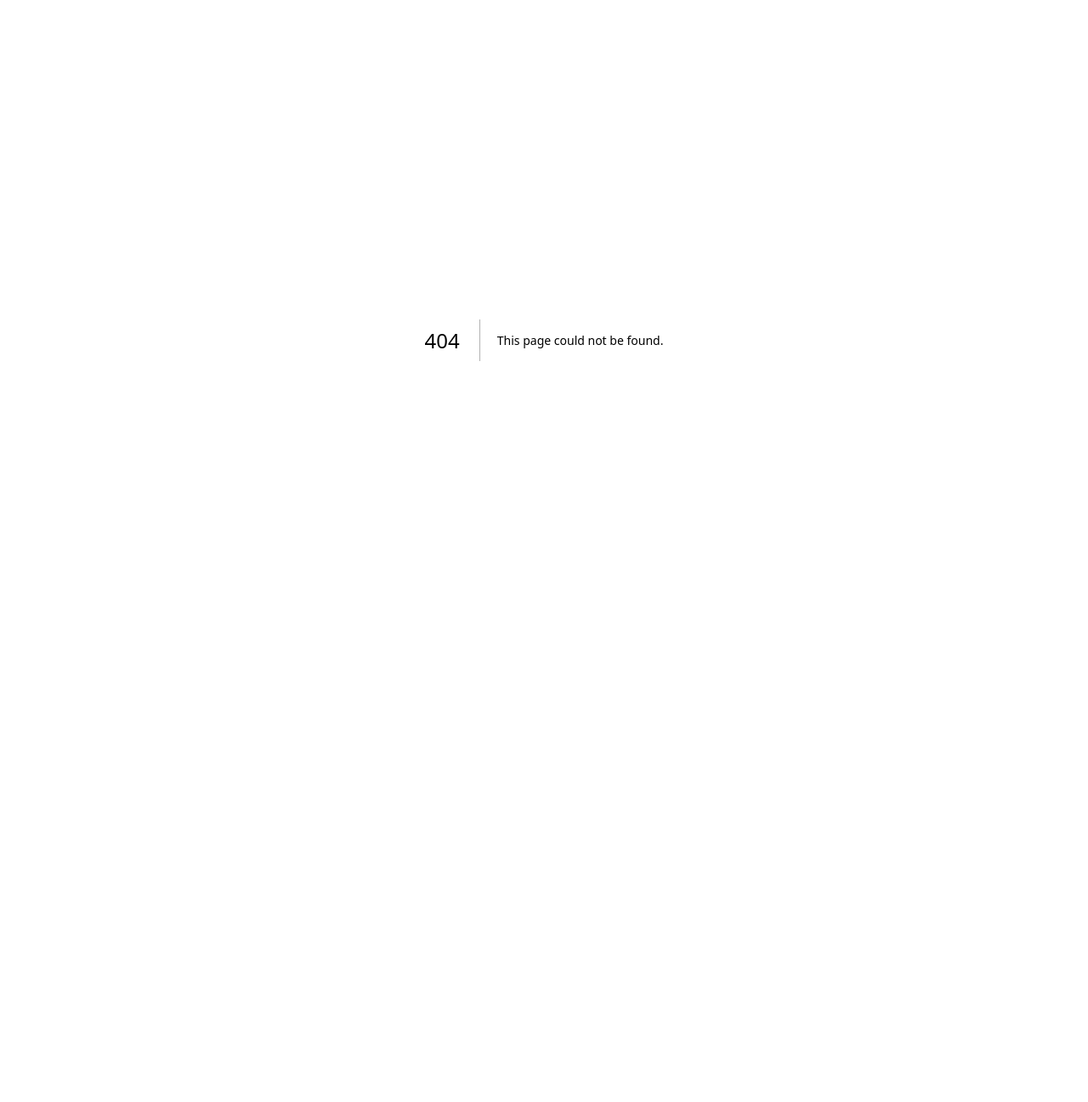
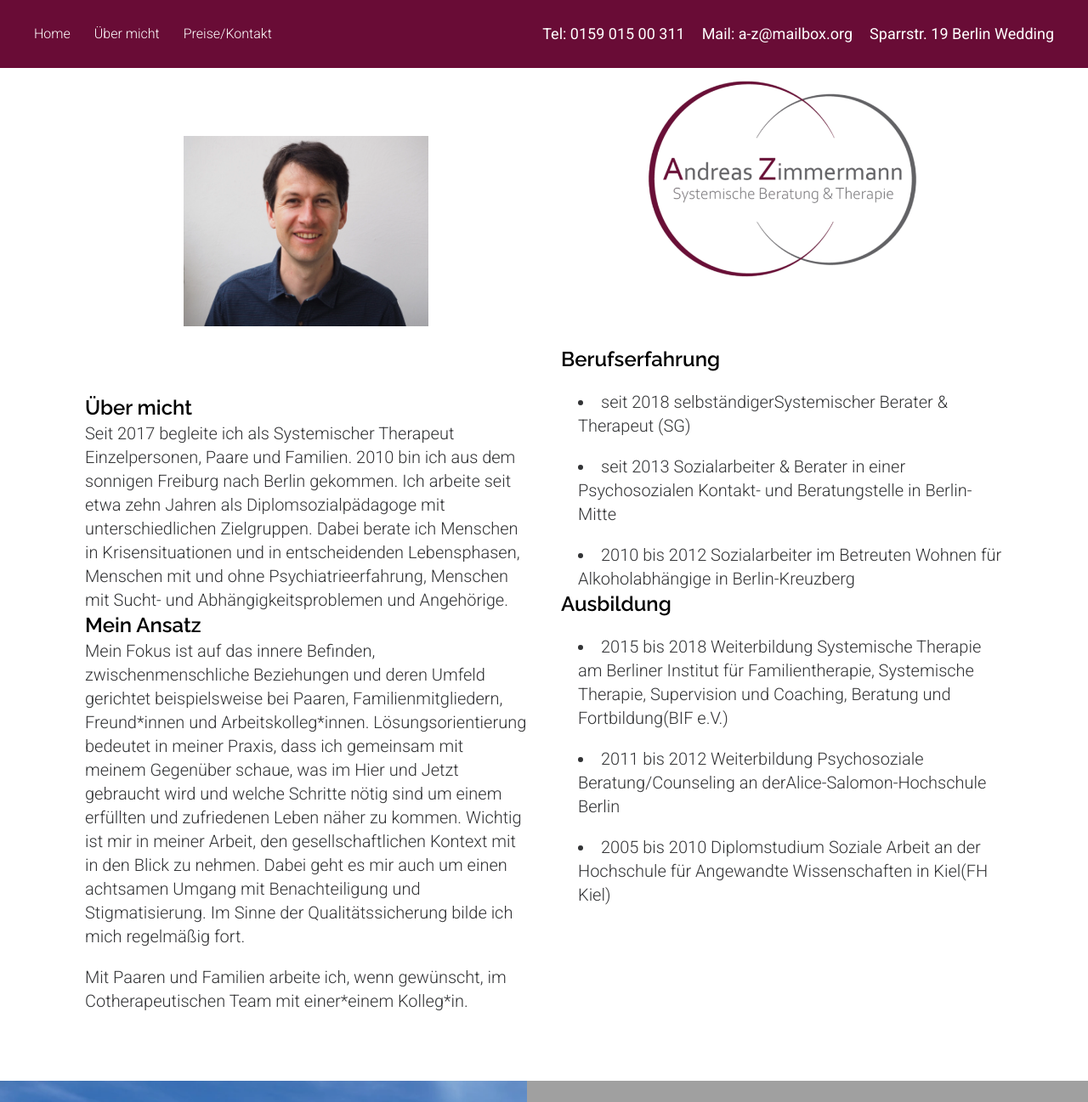
Before and after one commit to fariasagustin3/lucariver, a Next.js app: page /ueber-micht in a window 1280 px wide. Before the commit this address had no page. Shown: the top 1297 px of the page at 85% size. Before the commit the page ends 800 px from the top, so only its background shows below. Built offline with nearby package versions, Linux system fonts and the light colour scheme.

Commit message:
feat(about) page added

```diff
--- a/app/components/Navbar.jsx
+++ b/app/components/Navbar.jsx
@@ -10,11 +10,11 @@ const Navbar = () => {
           <path strokeLinecap="round" strokeLinejoin="round" d="M3.75 6.75h16.5M3.75 12h16.5m-16.5 5.25h16.5" />
         </svg>
       </div>
-      <div className='flex items-center gap-3'>
-        <Link href="#">
+      <div className='flex items-center gap-3 sm:gap-7 sm:font-light sm:text-base'>
+        <Link href="/">
           <span className='hover:underline cursor-pointer'>Home</span>
         </Link>
-        <Link href="#">
+        <Link href="/ueber-micht">
           <span className='hover:underline cursor-pointer'>Über micht</span>
         </Link>
         <Link href="#">
--- a/app/components/TestimonialSection.jsx
+++ b/app/components/TestimonialSection.jsx
@@ -50,7 +50,7 @@ const TestimonialSection = () => {
             <p>B.R. am 10.03.2022</p>
           </div>
         </div>
-        <div className={`${roboto.className} text-lg hidden sm:flex sm:flex-col sm:w-1/2`}>
+        <div className={`${roboto.className} text-lg hidden sm:flex sm:flex-col sm:w-1/2 font-light`}>
           <p>
             "Gleich bei der ersten Therapiesitzung haben wir uns sofort wohlgefühlt. Herr Zimmermann
             besitzt eine große Empathie. Bei den oftmals doch sehr emotionalen Gesprächen, agierte
--- /dev/null
+++ b/app/ueber-micht/page.jsx
@@ -0,0 +1,109 @@
+import React from 'react';
+import Navbar from '../components/Navbar';
+import Image from 'next/image';
+import ProfilePicture from '@/assets/profile-pic-smile.webp';
+import Landscape from '@/assets/landscape.webp';
+import Logo from '@/assets/logo.png';
+import { raleway, roboto } from '../fonts';
+import Footer from '../components/Footer';
+
+const Page = () => {
+  return (
+    <div className='w-screen h-full overflow-x-hidden'>
+      <Navbar />
+      <div className='sm:flex sm:flex-row sm:items-center sm:px-20'>
+
+        <div className='sm:flex sm:flex-col sm:flex-1'>
+          {/* photo */}
+          <div className='flex justify-center items-center my-20'>
+            <Image src={ProfilePicture} alt="profile picture" className='w-72 h-56' />
+          </div>
+
+          {/* about me */}
+          <div className={`${roboto.className} flex flex-col justify-start px-5`}>
+            <h1 className={`${raleway.className} text-lg font-light sm:text-2xl sm:font-semibold`}>Über micht</h1>
+            <p className='font-light leading-7 sm:text-xl sm:font-light sm:text-[#323335]'>
+              Seit 2017 begleite ich als Systemischer Therapeut Einzelpersonen,
+              Paare und Familien. 2010 bin ich aus dem sonnigen Freiburg nach
+              Berlin gekommen. Ich arbeite seit etwa zehn Jahren als
+              Diplomsozialpädagoge mit unterschiedlichen Zielgruppen.
+              Dabei berate ich Menschen in Krisensituationen und in entscheidenden
+              Lebensphasen, Menschen mit und ohne Psychiatrieerfahrung,
+              Menschen mit Sucht- und Abhängigkeitsproblemen und Angehörige.
+            </p>
+            <h1 className={`${raleway.className} text-lg font-light sm:text-2xl sm:font-semibold`}>Mein Ansatz</h1>
+            <p className='font-light leading-7 sm:text-xl sm:font-light sm:text-[#323335]'>
+              Mein Fokus ist auf das innere Befinden, zwischenmenschliche Beziehungen und deren Umfeld gerichtet beispielsweise bei Paaren, Familienmitgliedern, Freund*innen und Arbeitskolleg*innen.
+              Lösungsorientierung bedeutet in meiner Praxis,  dass ich gemeinsam mit meinem Gegenüber schaue, was im Hier und Jetzt gebraucht wird und welche Schritte nötig sind um einem erfüllten und zufriedenen Leben näher zu kommen.
+              Wichtig ist mir in meiner Arbeit, den gesellschaftlichen Kontext mit in den Blick zu nehmen. Dabei geht es mir auch um einen achtsamen Umgang mit Benachteiligung und Stigmatisierung.
+              Im Sinne der Qualitätssicherung bilde ich mich regelmäßig fort.
+            </p>
+            <p className='font-light leading-7 mt-5 sm:text-xl sm:font-light sm:text-[#323335]'>
+              Mit Paaren und Familien arbeite ich, wenn gewünscht, im Cotherapeutischen Team mit einer*einem Kolleg*in.
+            </p>
+          </div>
+        </div>
+
+        <div className='sm:flex sm:flex-col sm:flex-1'>
+
+          {/* logo */}
+          <div className='flex justify-center sm:items-start py-20 -mt-48'>
+            <Image src={Logo} alt="logo" className='w-60 h-40 sm:w-80 sm:h-full' />
+          </div>
+
+          {/* list items */}
+          <div className={`${roboto.className} px-5`}>
+            <h1 className={`${raleway.className} text-lg font-light sm:text-2xl sm:font-semibold`}>Berufserfahrung</h1>
+            <li className='font-light leading-6 mt-5 ml-5 sm:text-xl sm:font-light sm:text-[#323335]'>
+              seit 2018 selbständiger
+              <a href="https://systemische-gesellschaft.de/weiterbildung/sg-zertifikat/therapie/" target='_blank'>
+                Systemischer Berater & Therapeut (SG)
+              </a>
+            </li>
+            <li className='font-light leading-6 mt-5 ml-5 sm:text-xl sm:font-light sm:text-[#323335]'>seit 2013 Sozialarbeiter & Berater in einer Psychosozialen Kontakt- und Beratungstelle in Berlin-Mitte</li>
+            <li className='font-light leading-6 mt-5 ml-5 sm:text-xl sm:font-light sm:text-[#323335]'>2010 bis 2012 Sozialarbeiter im Betreuten Wohnen für Alkoholabhängige in Berlin-Kreuzberg</li>
+            <h1 className={`${raleway.className} text-lg font-light sm:text-2xl sm:font-semibold`}>Ausbildung</h1>
+            <li className='font-light leading-6 mt-5 ml-5 sm:text-xl sm:font-light sm:text-[#323335]'>
+              2015 bis 2018 Weiterbildung Systemische Therapie am Berliner Institut für Familientherapie,
+              Systemische Therapie, Supervision und Coaching, Beratung und Fortbildung
+              <a href="https://bif-systemisch.de/" target='_blank'>
+                (BIF e.V.)
+              </a>
+            </li>
+            <li className='font-light leading-6 mt-5 ml-5 sm:text-xl sm:font-light sm:text-[#323335]'>2011 bis 2012 Weiterbildung Psychosoziale Beratung/Counseling an der
+              <a href="https://www.ash-berlin.eu/weiterbildung/" target="_blank">
+                Alice-Salomon-Hochschule Berlin
+              </a>
+            </li>
+            <li className='font-light leading-6 mt-5 ml-5 sm:text-xl sm:font-light sm:text-[#323335]'>
+              2005 bis 2010 Diplomstudium Soziale Arbeit an der Hochschule für Angewandte Wissenschaften in Kiel
+              <a href="https://www.fh-kiel.de/startseite/" target="_blank">(FH Kiel)</a>
+            </li>
+          </div>
+        </div>
+      </div>
+
+      {/* follow the way */}
+      <div className='bg-[#A0A0A0] h-full pb-20 my-20 sm:flex'>
+        <div className='h-[800px] sm:flex sm:flex-1'>
+          <Image src={Landscape} alt="Landscape" className='w-full h-full object-cover object-center' />
+        </div>
+        <div className='px-5 py-5 sm:flex sm:flex-col sm:flex-1 sm:justify-center'>
+          <h1 className={`${raleway.className} text-white text-xl text-left sm:w-1/2 sm:text-xl sm:font-semibold sm:ml-10`}>Sich auf den Weg machen</h1>
+          <p className={`${roboto.className} text-white leading-7 font-light sm:w-3/4 sm:text-xl sm:ml-10`}>
+            Gerne begleite ich Sie ein Stück auf Ihrem Weg zu Ihren Zielen. Gemeinsam finden wir die
+            Orientierung wieder, wenn sie verloren gegangen ist. Dabei können wir innere und äußere
+            Landschaften erkunden. Wir schlagen gemeinsam unbeachtete Wege ein und begehen neue Pfade.
+            Ich bin achtsam für Ihren Rhytmus und nehme mir die Zeit, die Sie benötigen, um die
+            entscheidenden Schritte zu gehen.
+          </p>
+        </div>
+      </div>
+
+      {/* footer */}
+      <Footer />
+    </div>
+  );
+}
+
+export default Page;
```
Also changed, not shown: assets/landscape.webp (added), assets/profile-pic-smile.webp (added).
